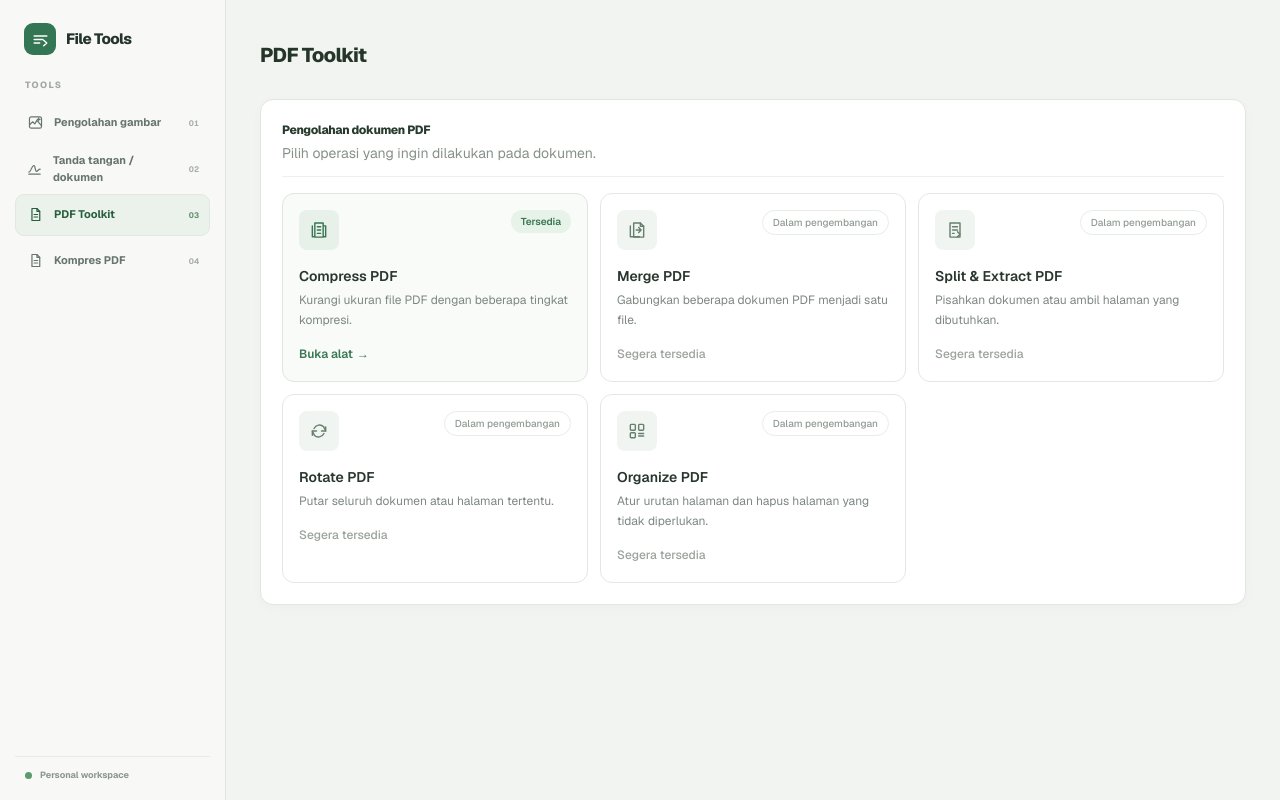
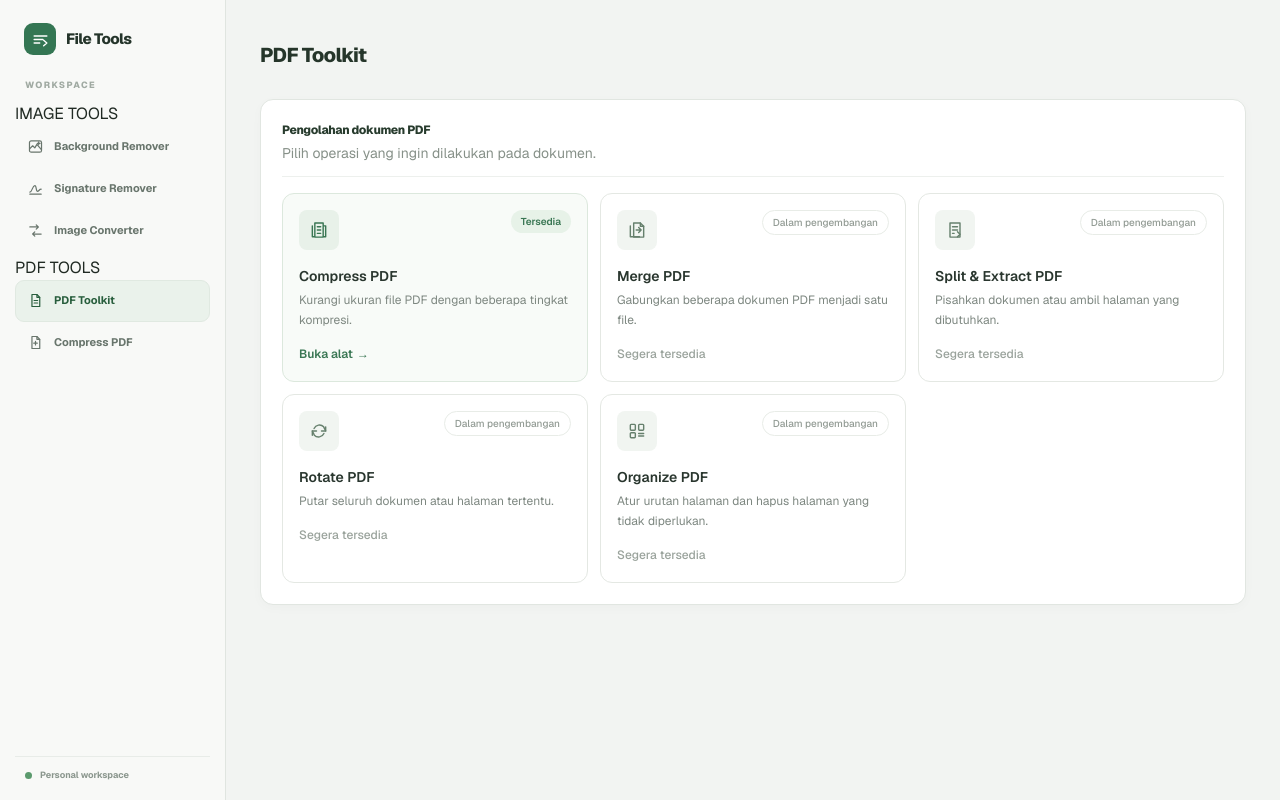
Before and after one commit to adhen10/remove-bg, a Next.js app in the folder frontend/: page /pdf-tools in a window 1280 px wide. Built offline with nearby package versions, Linux system fonts and the light colour scheme.

Commit message:
refactor: group sidebar navigation by feature

```diff
--- a/frontend/components/SiteHeader.tsx
+++ b/frontend/components/SiteHeader.tsx
@@ -3,10 +3,13 @@
 import Link from "next/link";
 import { usePathname } from "next/navigation";
 
-const TABS = [
+const GROUPS = [
+    {
+        label: "IMAGE TOOLS",
+        items: [
             {
                 href: "/workflow",
-        label: "Pengolahan gambar",
+                label: "Background Remover",
                 icon: (
                     <svg viewBox="0 0 24 24" fill="none" stroke="currentColor" strokeWidth="1.7" strokeLinecap="round" strokeLinejoin="round" aria-hidden="true">
                         <rect x="3.5" y="4" width="17" height="16" rx="2.5" />
@@ -17,7 +20,7 @@ const TABS = [
             },
             {
                 href: "/signature-remover",
-        label: "Tanda tangan / dokumen",
+                label: "Signature Remover",
                 icon: (
                     <svg viewBox="0 0 24 24" fill="none" stroke="currentColor" strokeWidth="1.7" strokeLinecap="round" strokeLinejoin="round" aria-hidden="true">
                         <path d="M4 17c3.5 0 3.5-9 7-9 2.8 0 1.3 8 4 8 1.5 0 2.4-3 5-3" />
@@ -25,6 +28,20 @@ const TABS = [
                     </svg>
                 ),
             },
+            {
+                href: "/image-converter",
+                label: "Image Converter",
+                icon: (
+                    <svg viewBox="0 0 24 24" fill="none" stroke="currentColor" strokeWidth="1.7" strokeLinecap="round" strokeLinejoin="round" aria-hidden="true">
+                        <path d="M4 7h12M13 4l3 3-3 3M20 17H8m3-3-3 3 3 3" />
+                    </svg>
+                ),
+            },
+        ],
+    },
+    {
+        label: "PDF TOOLS",
+        items: [
             {
                 href: "/pdf-tools",
                 label: "PDF Toolkit",
@@ -37,13 +54,15 @@ const TABS = [
             },
             {
                 href: "/compress-pdf",
-        label: "Kompres PDF",
+                label: "Compress PDF",
                 icon: (
                     <svg viewBox="0 0 24 24" fill="none" stroke="currentColor" strokeWidth="1.7" strokeLinecap="round" strokeLinejoin="round" aria-hidden="true">
                         <path d="M7 3.5h7l4 4v13H7z" />
-                <path d="M14 3.5v4h4M10 12h5M10 15.5h5" />
+                        <path d="M14 3.5v4h4M9.5 13h5M12 10.5v5" />
                     </svg>
                 ),
+            },
+        ],
     },
 ];
 
@@ -62,23 +81,29 @@ export default function SiteHeader() {
                 <span>File Tools</span>
             </Link>
 
-            <div className="app-sidebar-label">TOOLS</div>
-            <nav aria-label="Tools" className="app-sidebar-nav">
-                {TABS.map((tab, index) => {
-                    const active = pathname === tab.href || (tab.href === "/pdf-tools" && pathname.startsWith("/pdf-tools/"));
+            <div className="app-sidebar-label">WORKSPACE</div>
+            <nav aria-label="Feature navigation" className="app-sidebar-nav">
+                {GROUPS.map((group) => (
+                    <section className="app-sidebar-group" key={group.label} aria-label={group.label}>
+                        <h2 className="app-sidebar-group-title">{group.label}</h2>
+                        <div className="app-sidebar-group-links">
+                            {group.items.map((item) => {
+                                const active = pathname === item.href || pathname.startsWith(`${item.href}/`);
                                 return (
                                     <Link
-                            key={tab.href}
-                            href={tab.href}
+                                        key={item.href}
+                                        href={item.href}
                                         aria-current={active ? "page" : undefined}
                                         className={`app-sidebar-link ${active ? "is-active" : ""}`}
                                     >
-                            <span className="app-sidebar-icon">{tab.icon}</span>
-                            <span>{tab.label}</span>
-                            <span className="app-sidebar-shortcut">{String(index + 1).padStart(2, "0")}</span>
+                                        <span className="app-sidebar-icon">{item.icon}</span>
+                                        <span>{item.label}</span>
                                     </Link>
                                 );
                             })}
+                        </div>
+                    </section>
+                ))}
             </nav>
 
             <div className="app-sidebar-bottom">
```
Lines whose indentation alone changed are shown as unchanged.
